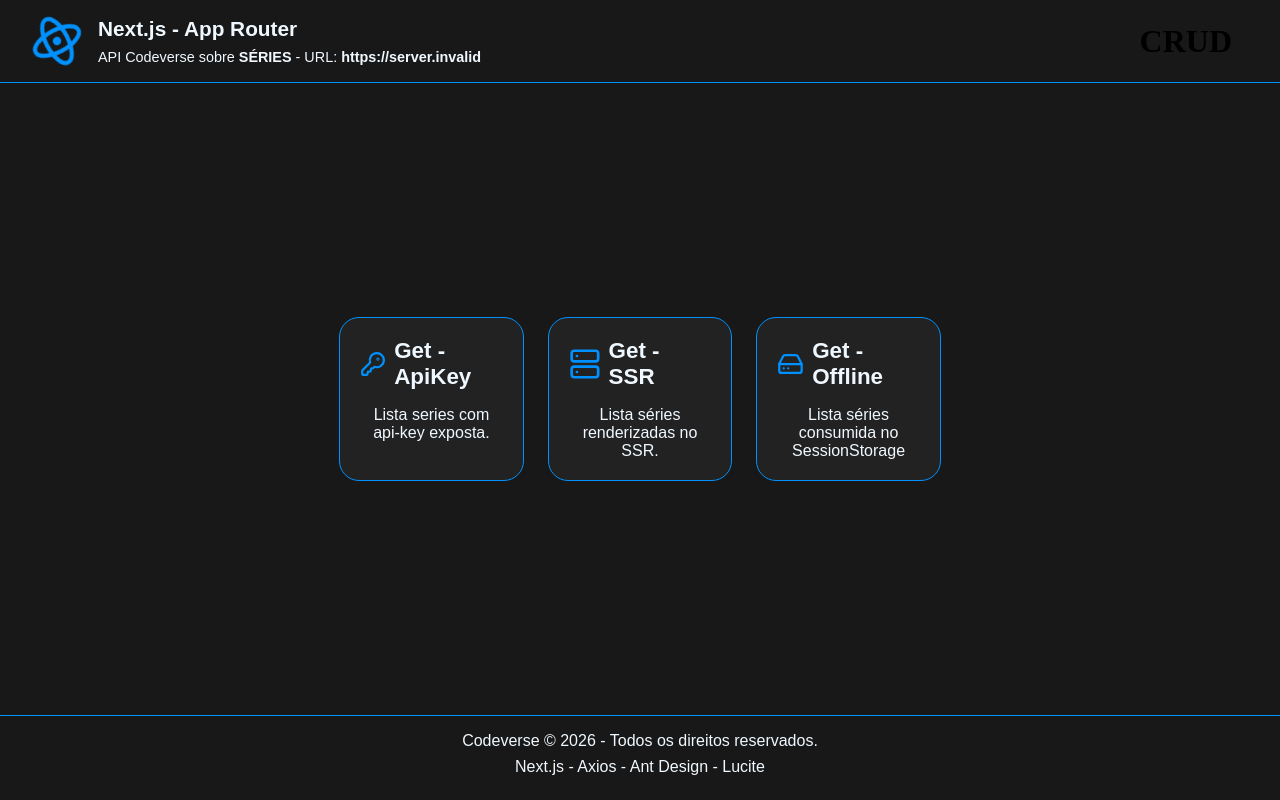
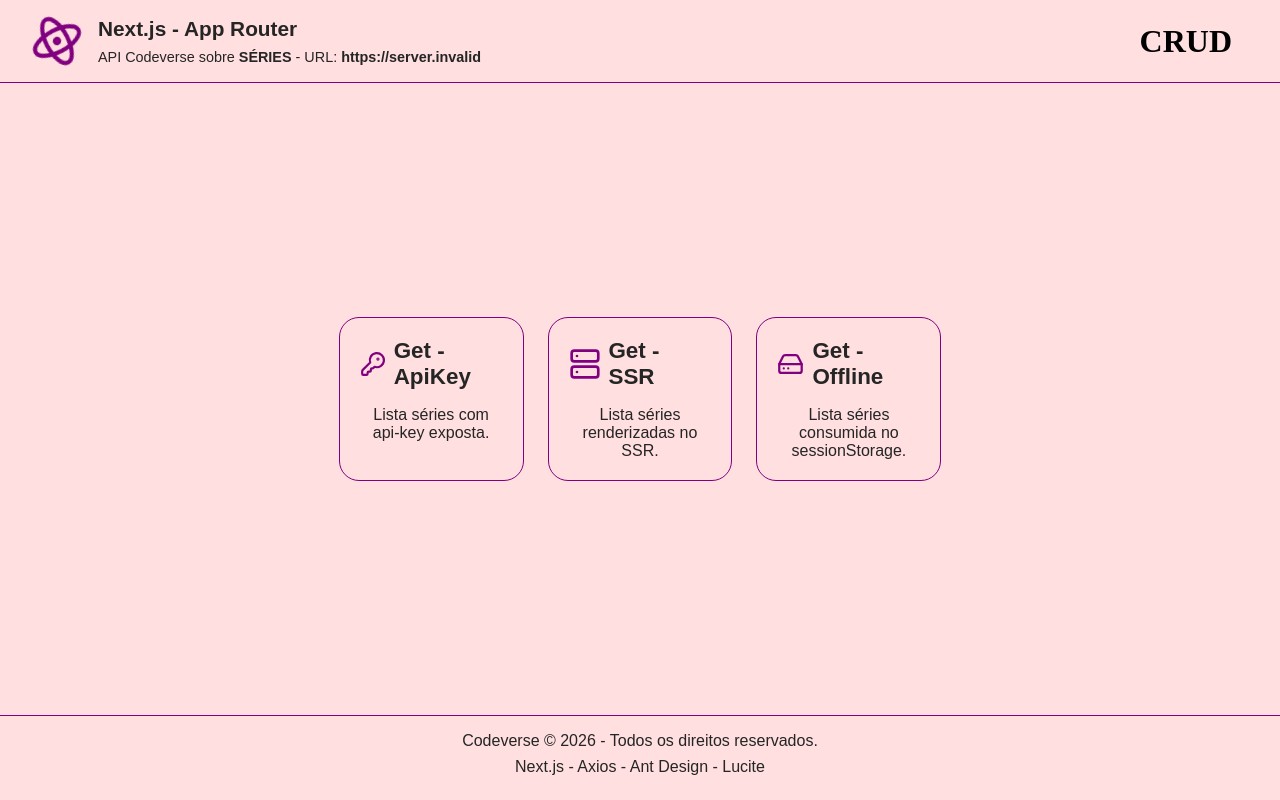
Before and after one commit to juliaefmiranda/template-next-crud, a Next.js app: page / in a window 1280 px wide. Built offline with nearby package versions, Linux system fonts and the light colour scheme; no server answers; what @ant-design/nextjs-registry would draw is missing.

Commit message:
arruma erros, adiciona lista de series offline e ajusta estilização

```diff
--- a/package.json
+++ b/package.json
@@ -39,7 +39,7 @@
         "antd": "^6.6.4",
         "axios": "^1.20.0",
         "lucide-react": "^1.46.0",
-        "next": "16.2.12",
+        "next": "^16.3.5",
         "react": "19.2.8",
         "react-dom": "19.2.8",
         "react-hot-toast": "^2.6.0"
--- a/src/app/globals.css
+++ b/src/app/globals.css
@@ -8,7 +8,7 @@ body {
     min-height: 100vh;
     display: flex;
     flex-direction: column;
-    background: #181818;
+    background: #ffdfdf;
 }
 
 main {
--- a/src/app/page.module.css
+++ b/src/app/page.module.css
@@ -11,15 +11,15 @@
 }
 
 .footer {
-    background-color: #181818;
+    background-color: #ffdfdf;
     text-align: center;
     padding: 1rem 2rem;
-    border-top: 1px solid #0091ff;
+    border-top: 1px solid purple;
 }
 
 .footer p {
     font-size: 1rem;
     font-family: 'Montserrat', sans-serif;
-    color: aliceblue;
+    color: rgb(37, 37, 37);
     padding-bottom: 0.5rem;
 }
--- a/src/components/Card.module.css
+++ b/src/components/Card.module.css
@@ -4,7 +4,7 @@
     height: auto;
     flex-direction: column;
     gap: 1rem;
-    background-color: #222222;
+    background-color: #ffdfdf;
     border: 1px solid var(--card-color, black);
     border-radius: 20px;
     padding: 1.25rem;
@@ -24,13 +24,13 @@
 }
 
 .cardHeader h2 {
-    color: aliceblue;
+    color: rgb(37, 37, 37);
     font-family: 'Montserrat', sans-serif;
     font-size: 1.4rem;
 }
 
 .card p {
-    color: aliceblue;
+    color: rgb(37, 37, 37);
     font-family: 'Montserrat', sans-serif;
     font-size: 1rem;
     text-align: center;
--- a/src/components/Header.module.css
+++ b/src/components/Header.module.css
@@ -1,10 +1,10 @@
 .header {
-    background-color: #181818;
+    background-color: #ffdfdf;
     display: flex;
     align-items: center;
     justify-content: space-between;
     padding: 1rem 2rem;
-    border-bottom: 1px solid #0091ff;
+    border-bottom: 1px solid purple;
 }
 
 .header h1 {
@@ -20,12 +20,12 @@
 .atom {
     display: flex;
     animation: spin 10s linear infinite;
-    color: #0091ff;
+    color: purple;
     transition: color 0.2s ease;
 }
 
 .atom:hover {
-    color: #7ba8ca;
+    color: rgb(190, 38, 190);
 }
 
 @keyframes spin {
@@ -41,26 +41,26 @@
     font-size: 1.3rem;
     margin-bottom: 0.5rem;
     font-family: 'Montserrat', sans-serif;
-    color: aliceblue;
+    color: rgb(37, 37, 37);
 }
 
 .header span {
     font-weight: bold;
     font-size: 0.9rem;
     font-family: 'Montserrat', sans-serif;
-    color: aliceblue;
+    color: rgb(37, 37, 37);
 }
 
 .header p {
     font-size: 0.9rem;
     font-family: 'Montserrat', sans-serif;
-    color: aliceblue;
+    color: rgb(37, 37, 37);
 }
 
 .verb {
     font-weight: 600;
     text-decoration: none;
-    color: aliceblue;
+    color: rgb(37, 37, 37);
 }
 
 .verb:hover {
--- a/src/data/crud.js
+++ b/src/data/crud.js
@@ -1,29 +1,28 @@
-import { HardDrive, KeyRound, Server } from "lucide-react";
+import { HardDrive, KeyRound, List, PlusCircle, Search, Server, SquarePen, Trash2 } from 'lucide-react';
 
 export const examples = [
     {
         id: 1,
         method: 'ApiKey',
         verb: 'Get',
-        description: 'Lista series com api-key exposta.',
-        color: '#0091ff',
+        description: 'Lista séries com api-key exposta.',
+        color: 'purple',
         Icon: KeyRound,
     },
-
     {
         id: 2,
         method: 'SSR',
         verb: 'Get',
         description: 'Lista séries renderizadas no SSR.',
-        color: '#0091ff',
+        color: 'purple',
         Icon: Server,
     },
     {
         id: 3,
         method: 'Offline',
         verb: 'Get',
-        description: 'Lista séries consumida no SessionStorage',
-        color: '#0091ff',
+        description: 'Lista séries consumida no sessionStorage.',
+        color: 'purple',
         Icon: HardDrive,
     }
 ];
@@ -31,10 +30,10 @@ export const examples = [
 export const crud = [
     {
         id: 1,
-        method: 'ApiKey',
-        verb: 'Get',
-        description: 'Lista series com api-key exposta.',
-        color: '#0091ff',
-        Icon: KeyRound,
-    }
-]
+        method: 'Create',
+        verb: 'Post',
+        description: 'Cria uma nova série.',
+        color: 'orange',
+        Icon: PlusCircle,
+    },
+];
```
Also changed, not shown: src/app/offline/page.jsx (added, +24 -0 lines), src/app/page.jsx (+4 -3 lines), src/app/ssr/page.jsx (+3 -5 lines), src/components/SeriesList.jsx (added, +19 -0 lines), 1 other file (tests, documents, lock files or other folders).
